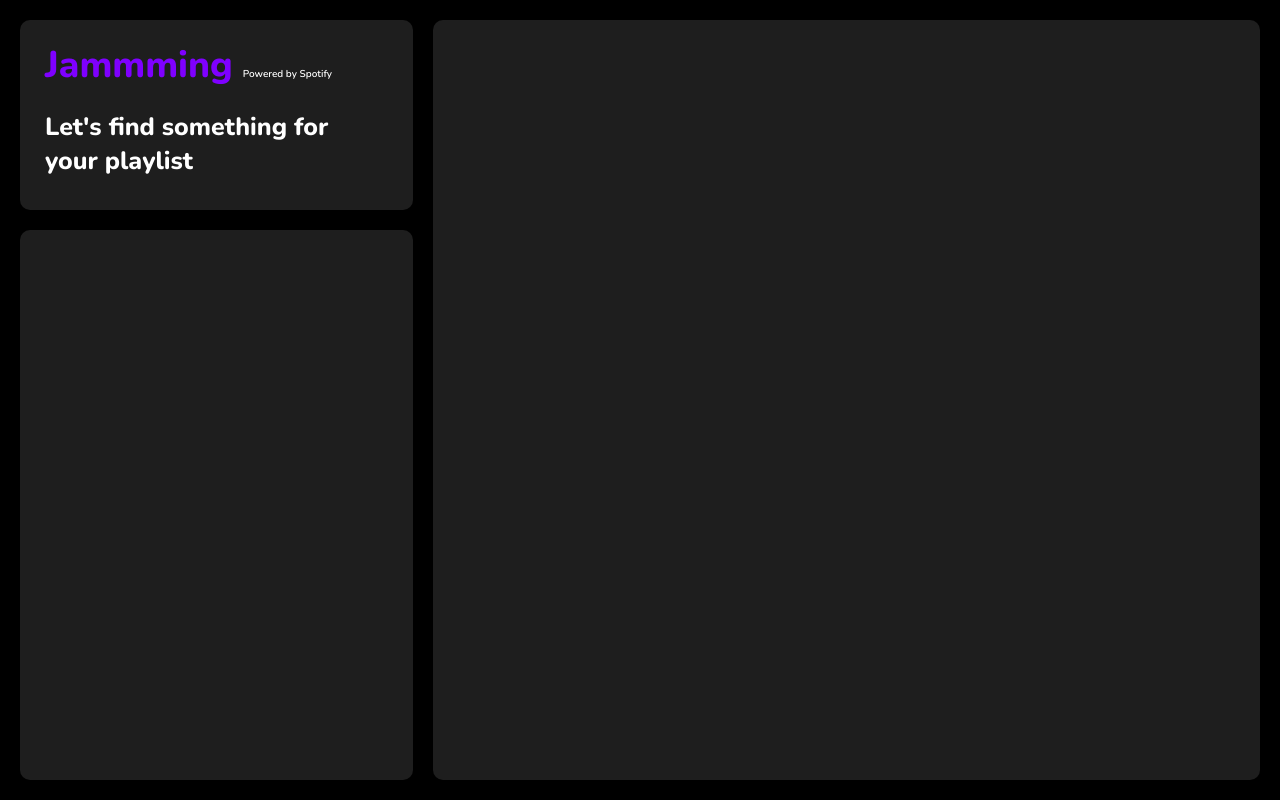
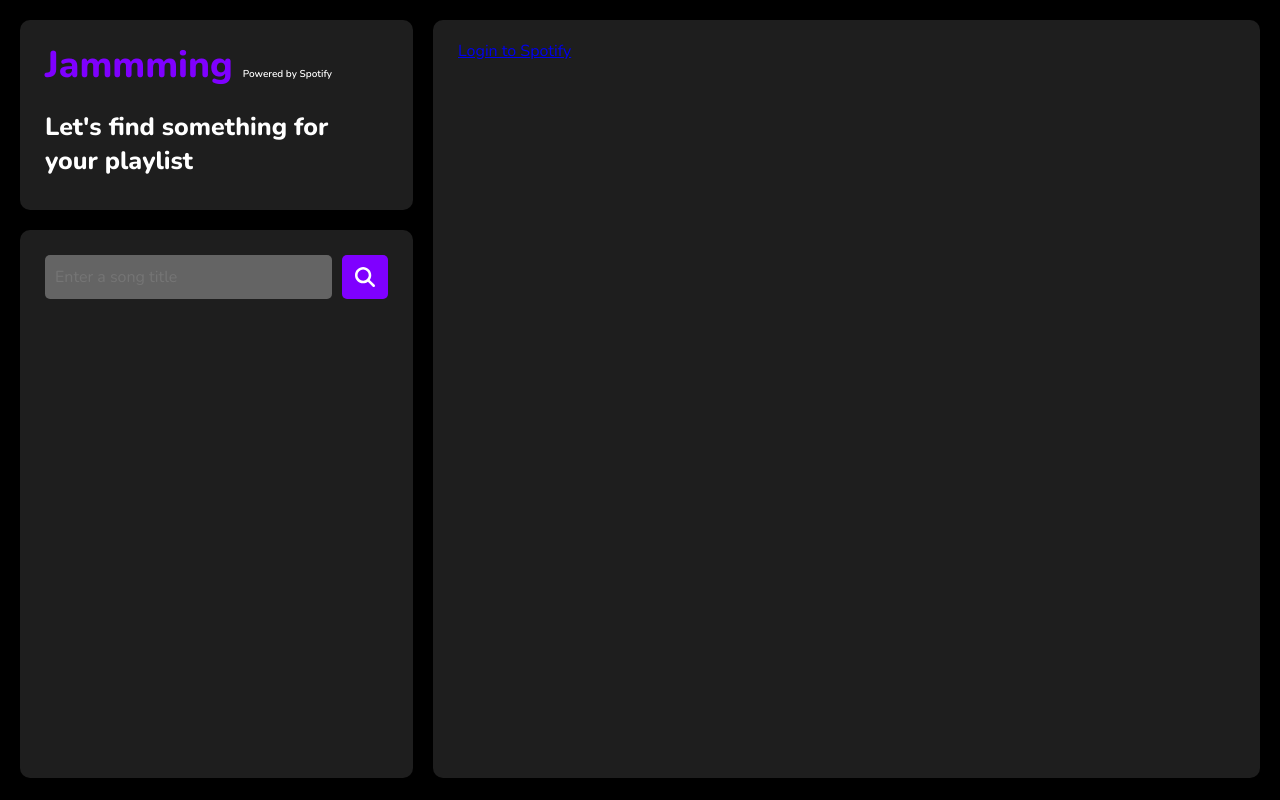
Before and after one commit to Gabrielhzt/Jamming, a React (Create React App) app: page / in a window 1280 px wide. Built offline with nearby package versions, Linux system fonts and the light colour scheme.

Commit message:
Added the design of search box and the possibility to login, logout and search songs

```diff
--- a/package.json
+++ b/package.json
@@ -3,6 +3,9 @@
   "version": "0.1.0",
   "private": true,
   "dependencies": {
+    "@fortawesome/fontawesome-svg-core": "^6.5.2",
+    "@fortawesome/free-solid-svg-icons": "^6.5.2",
+    "@fortawesome/react-fontawesome": "^0.2.0",
     "@testing-library/jest-dom": "^5.17.0",
     "@testing-library/react": "^13.4.0",
     "@testing-library/user-event": "^13.5.0",
--- a/src/API/Spotify.js
+++ b/src/API/Spotify.js
@@ -25,7 +25,6 @@ const Spotify = {
   },
 
   handleLogout: (setToken) => {
-    // Clear token from state and local storage
     setToken("");
     window.localStorage.removeItem("token");
   },
@@ -79,7 +78,6 @@ const Spotify = {
           }
         }
       );
-      console.log(response.data.id)
       try {
         const tracks = await axios.post(
           `https://api.spotify.com/v1/playlists/${response.data.id}/tracks`,
--- a/src/App/App.css
+++ b/src/App/App.css
@@ -1,7 +1,7 @@
 .all-boxes {
     display: grid;
     grid-template-columns: 423px 1fr;
-    grid-template-rows: 220px;
+    grid-template-rows: 220px 1fr;
     grid-template-areas:
     'one three'
     'two three';
@@ -47,6 +47,7 @@
     background-color: #1E1E1E;
     margin: 10px 10px 20px 20px;
     border-radius: 10px;
+    padding: 20px 25px;
 }
 
 /* Box-3 */
@@ -54,7 +55,8 @@
 .box-3 {
     grid-area: three;
     background-color: #1E1E1E;
-    height: calc(100vh - 2 * 20px);
+    height: calc(100vh - 2 * 41px);
     margin: 20px 20px 20px 10px;
     border-radius: 10px;
+    padding: 20px 25px;
 }
--- a/src/App/App.js
+++ b/src/App/App.js
@@ -1,7 +1,19 @@
-import React from 'react';
+import React, { useEffect, useState } from 'react';
 import './App.css';
+import Search from '../Search/Search';
+import Spotify from '../API/Spotify';
 
 const App = () => {
+  const [token, setToken] = useState(() => window.localStorage.getItem('token') || '');
+
+  useEffect(() => {
+    Spotify.authenticate(token, setToken);
+  }, [token]);
+
+  const handleLogout = () => {
+    Spotify.handleLogout(setToken);
+  };
+
   return (
     <div className='all-boxes'>
       <div className='box-1'>
@@ -12,10 +24,14 @@ const App = () => {
         <h2 className='title'>Let's find something for your playlist</h2>
       </div>
       <div className='box-2'>
-
+        <Search token={token} />
       </div>
       <div className='box-3'>
-
+      {!token ? (
+        <a href={Spotify.link()}>Login to Spotify</a>
+      ) : (
+        <button onClick={handleLogout}>Logout</button>
+      )}
       </div>
     </div>
   )
--- /dev/null
+++ b/src/Search/Search.css
@@ -0,0 +1,82 @@
+.search-box {
+    display: flex;
+    flex-direction: column;
+    gap: 40px;
+    max-height: calc(100vh - 2 * 150px);
+}
+
+/* SEARCH */
+
+.all-input {
+    display: flex;
+    gap: 10px;
+    margin-top: 5px;
+}
+
+.input {
+    background-color: #ffffff4f;
+    color: #fff;
+    border: none;
+    border-radius: 5px;
+    width: 100%;
+    font-size: 16px;
+    padding: 7px 10px;
+}
+
+.input-btn {
+    background-color: #7F00FF;
+    color: #fff;
+    border: none;
+    padding: 12px 13px;
+    border-radius: 5px;
+    cursor: pointer;
+}
+
+/* RESULT */
+
+.result {
+    display: flex;
+    flex-direction: column;
+    gap: 10px;
+    overflow-y:scroll;
+}
+
+.song {
+    display: flex;
+    justify-content: space-between;
+    align-items: center;
+    background-color: #D9D9D9;
+    color: #000;
+    border-radius: 5px;
+    padding: 10px;
+}
+
+.song-info {
+    display: flex;
+    align-items: center;
+    gap: 10px;
+}
+
+.img {
+    background-color: #7F00FF;
+    width: 50px;
+    height: 50px;
+    border-radius: 5px;
+}
+
+.text-song h3 {
+    font-size: 15px;
+}
+
+.text-song p {
+    font-size: 13px;
+}
+
+.add {
+    background-color: #7F00FF;
+    color: #fff;
+    border: none;
+    border-radius: 5px;
+    padding: 10px 10px 9px;
+    cursor: pointer;
+}
--- /dev/null
+++ b/src/Search/Search.js
@@ -0,0 +1,52 @@
+import React, { useState } from "react";
+import './Search.css';
+import { FontAwesomeIcon } from '@fortawesome/react-fontawesome';
+import { faMagnifyingGlass, faPlus } from '@fortawesome/free-solid-svg-icons';
+import Spotify from "../API/Spotify";
+
+const Search = (token) => {
+    const [searchKey, setSearchKey] = useState('');
+    const [result, setResult] = useState([]);
+
+    const searchTracks = async () => {
+        try {
+            const trackData = await Spotify.getTracks(token, searchKey);
+            setResult(trackData);
+        } catch (error) {
+            console.error('Error searching tracks:', error);
+        }
+    };
+
+    return (
+        <div className="search-box">
+            <div className="all-input">
+                <input
+                    type="text"
+                    placeholder="Enter a song title"
+                    className="input"
+                    value={searchKey}
+                    onChange={(e) => setSearchKey(e.target.value)}
+                />
+                <button className="input-btn" onClick={searchTracks}><FontAwesomeIcon icon={faMagnifyingGlass} size="xl" /></button>
+            </div>
+            {result && result.tracks && result.tracks.items.length > 0 && (
+                <div className="result">
+                    {result.tracks.items.map((track) => (
+                        <div key={track.id} className="song">
+                            <div className="song-info">
+                                <img src={track.album.images[0].url} alt={track.name} className="img" />
+                                <div className="text-song">
+                                    <h3>{track.name}</h3>
+                                    <p>{track.artists[0].name}</p>
+                                </div>
+                            </div>
+                            <button className="add"><FontAwesomeIcon icon={faPlus} size="lg" /></button>
+                        </div>
+                    ))}
+                </div>
+            )}
+        </div>
+    );
+};
+
+export default Search;
```
Also changed, not shown: 1 other file (tests, documents, lock files or other folders).
